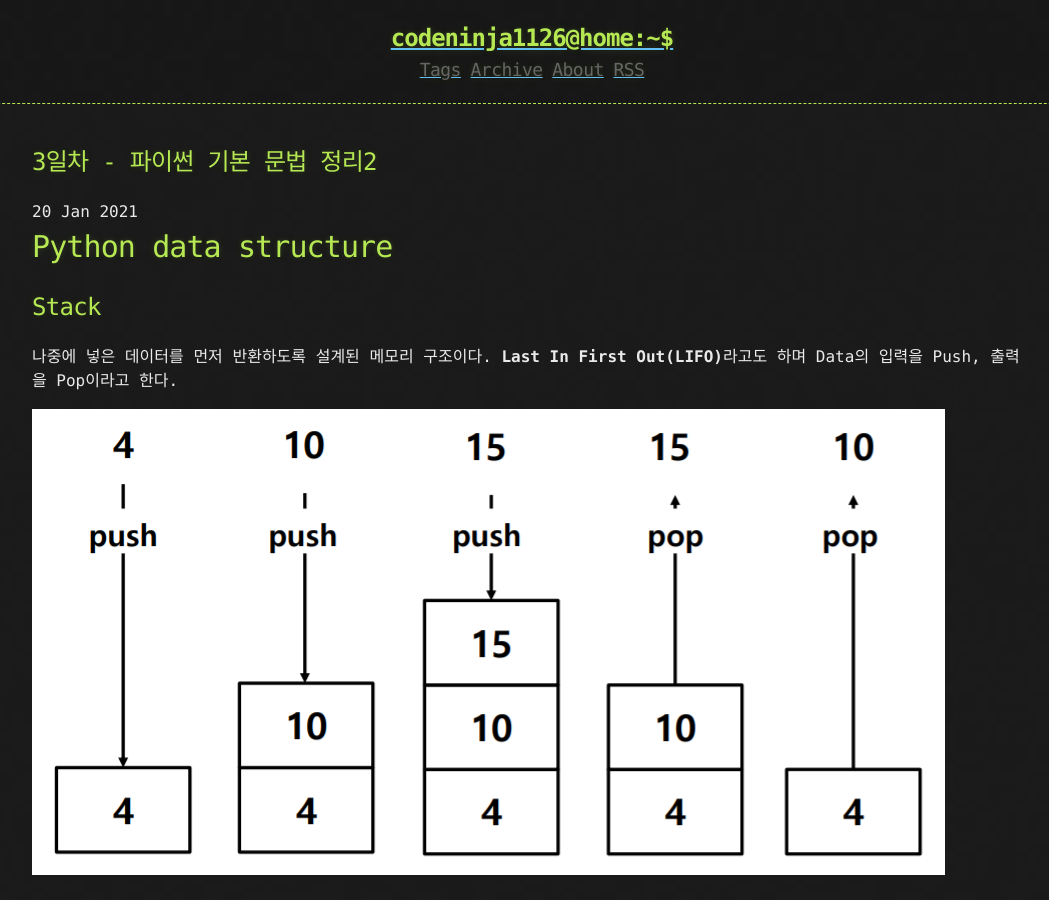
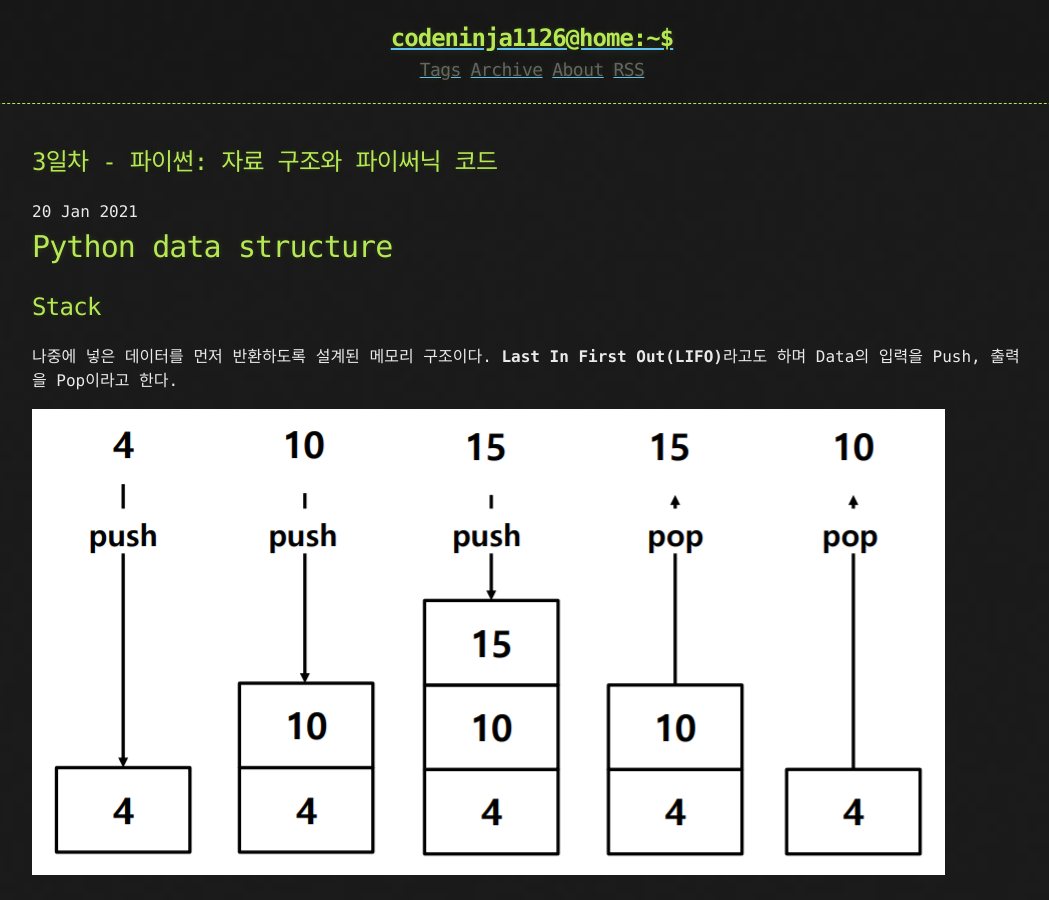
Before and after one commit to CodeNinja1126/CodeNinja1126.github.io, a Jekyll site: the page built from _posts/2021-01-20-017.md, in a window 1280 px wide and 900 px high. Shown: the whole window, without its empty margins (108-1157 px from the left). Built offline with Jekyll 4.4.1, drawn with Linux system fonts in a browser that asks for light colours.

Commit message:
Update 2021-01-20-017.md

```diff
--- a/_posts/2021-01-20-017.md
+++ b/_posts/2021-01-20-017.md
@@ -1,5 +1,5 @@
 ---
-title: "3일차 - 파이썬 기본 문법 정리2"
+title: "3일차 - 파이썬: 자료 구조와 파이써닉 코드"
 tags: [boostcamp]
 published: true
 ---
```
